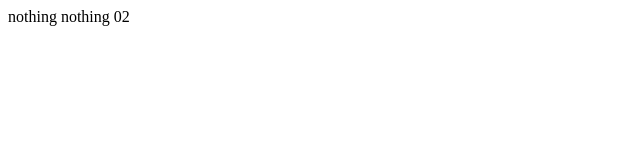
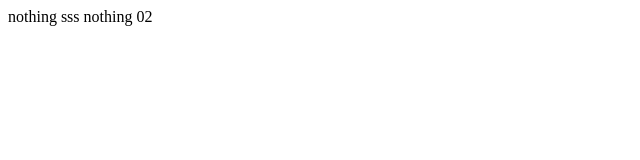
Before and after one commit to Lesik-x/repo2, a plain HTML site: page index.html in a window 1280 px wide. Shown: the full height of the page, 0-640 px from the left. Drawn offline with Linux system fonts and the light colour scheme.

Commit message:
changed index.html in master

```diff
--- a/index.html
+++ b/index.html
@@ -1,6 +1,6 @@
 <HTML>
 <BODY>
-nothing
+nothing sss
 nothing 02
 
 </BODY>
```
